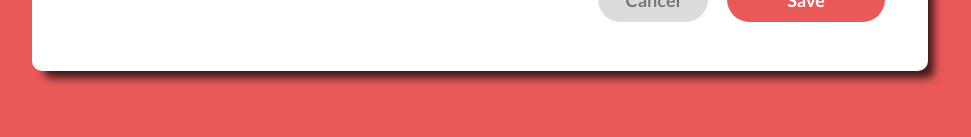
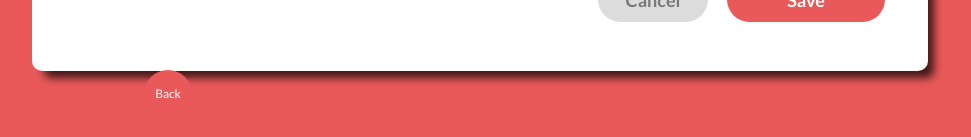
Before and after one commit to luis-unlam/Trabajo-React-GM2-, a React (Create React App) app: page /EditPage in a window 1280 px wide. Shown: the part 649-786 px from the top of the page, without its empty margins (160-1131 px from the left). Built offline with nearby package versions, Linux system fonts and the light colour scheme.

Commit message:
feat:edit page

```diff
--- a/src/components/EditPage/EditContent.css
+++ b/src/components/EditPage/EditContent.css
@@ -31,7 +31,9 @@
 .inputDate{
     margin-bottom:60px;
 }
-
+.navButtonEdit{
+    margin-top: 30%;
+  }
 .ItemContentEdit{
     display: flex;
     font-family: 'Lato';
@@ -57,6 +59,7 @@
     width: 85%;
     margin-bottom: 20px;
 }
+
 
 .inputCompleteEdit{
     margin-bottom: 18px;
--- a/src/components/EditPage/EditContent.jsx
+++ b/src/components/EditPage/EditContent.jsx
@@ -1,4 +1,5 @@
 import './EditContent.css'
+import { NavLink } from 'react-router-dom'
 
 export function EditContent() {
   return (
@@ -17,6 +18,12 @@ export function EditContent() {
         <p className="inputCommentEdit">Add a comment</p>
         <input placeholder="" className="inputCompleteEdit" />
 
+        <NavLink className="navButtonEdit" to="/">
+          <button type="button" className="backButton">
+            Back
+          </button>
+        </NavLink>
+
         <button type="button" className="cancelButtonEdit">
           Cancel
         </button>
```
